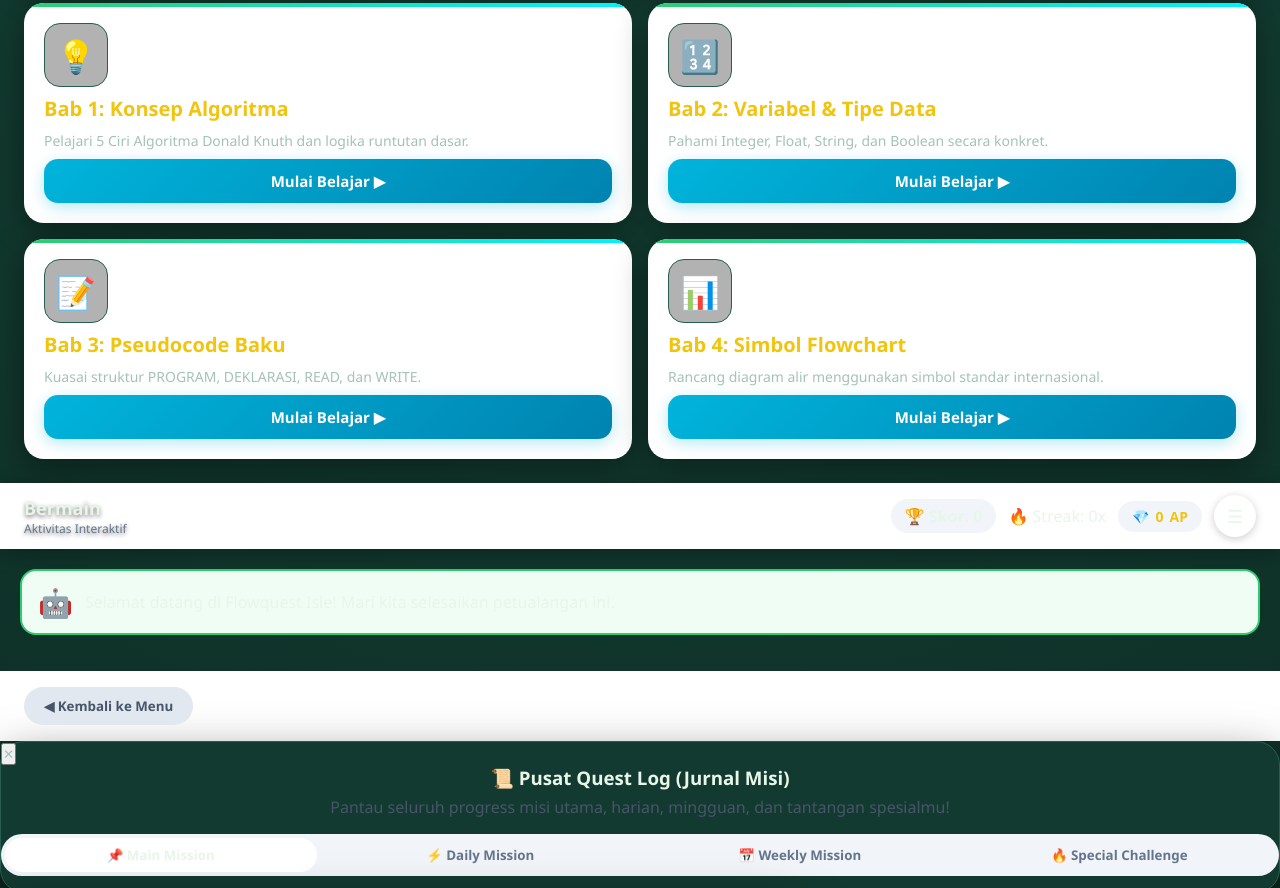
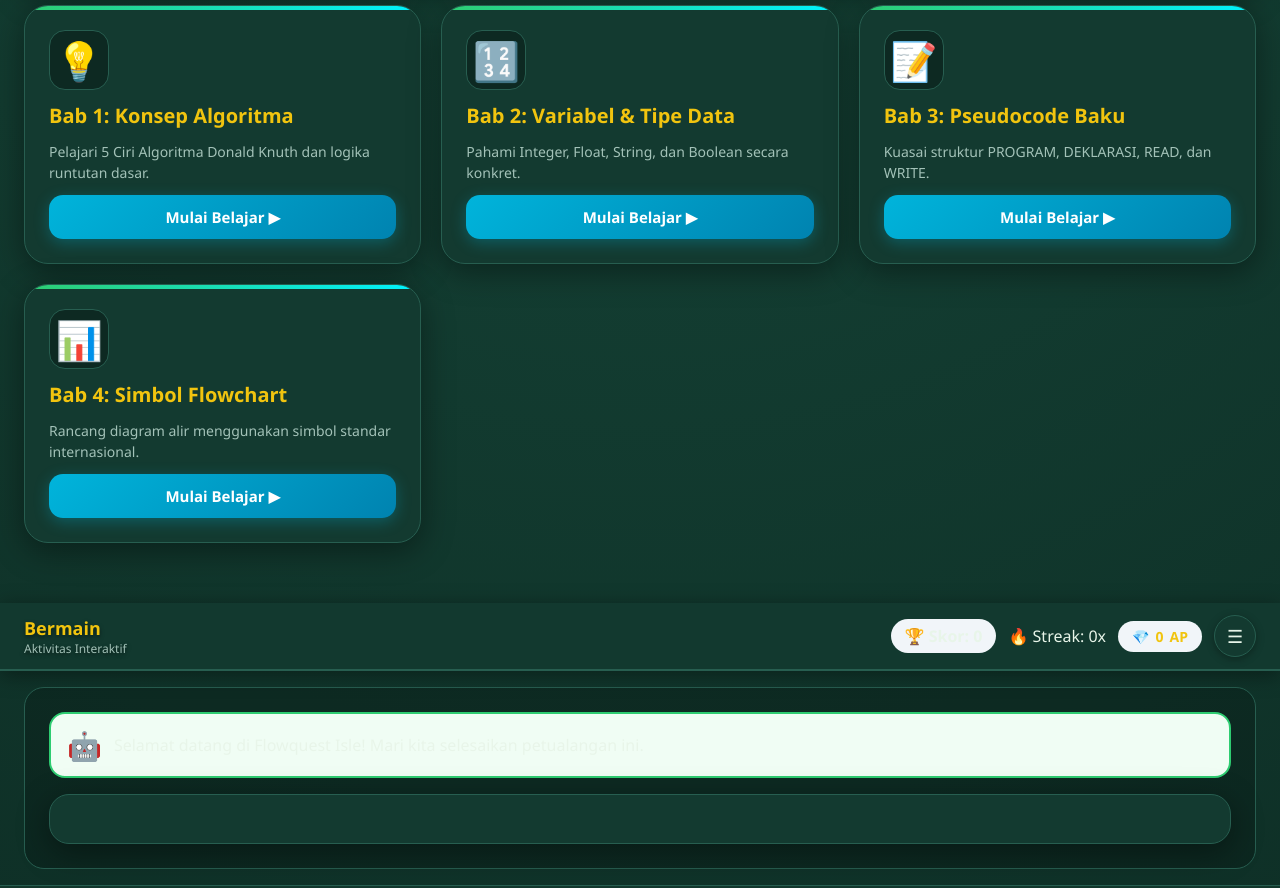
Before and after one commit to WawanSatriawan26/ALGORITMA-FLOW-, a plain HTML site: page index.html in a window 1280 px wide. Shown: the part 372-1260 px from the top of the page. Drawn offline with Linux system fonts and the light colour scheme; files that its build step writes are made by us from their sources.

Commit message:
Update game.css

```diff
--- a/css/game.css
+++ b/css/game.css
@@ -1,88 +1,196 @@
+/* ==========================================================================
+   ALGO FLOW QUEST — GAME.CSS (DARK EMERALD THEME)
+   ========================================================================== */
+
+/* TOPBAR NAVIGASI GAME */
 .topbar {
   display: flex;
   align-items: center;
   gap: 12px;
   padding: 12px 24px;
-  background: #FFFFFF;
-  border-bottom: 2px solid var(--garis);
+  background: rgba(19, 58, 48, 0.9);
+  backdrop-filter: blur(10px);
+  border-bottom: 2px solid var(--border-color);
+  box-shadow: 0 4px 20px rgba(0, 0, 0, 0.4);
+  position: sticky;
+  top: 0;
+  z-index: 100;
 }
 
 .judul-bar {
   font-weight: 900;
   font-size: 18px;
-  color: var(--primary-tua);
+  color: var(--accent-gold);
+  text-shadow: 0 2px 4px rgba(0, 0, 0, 0.5);
 }
 
 .judul-bar small {
   display: block;
   font-size: 12px;
-  color: #64748B;
+  color: var(--text-muted);
+  font-weight: 400;
 }
 
-.spacer { flex: 1; }
+.spacer {
+  flex: 1;
+}
 
 .icon-btn {
   width: 42px;
   height: 42px;
   border-radius: 50%;
-  border: 2px solid var(--garis);
-  background: #FFFFFF;
+  border: 1px solid var(--border-color);
+  background: var(--bg-card);
+  color: var(--text-light);
   cursor: pointer;
   font-size: 18px;
+  display: flex;
+  align-items: center;
+  justify-content: center;
+  transition: all 0.2s ease;
+  box-shadow: 0 2px 8px rgba(0, 0, 0, 0.3);
 }
 
+.icon-btn:hover {
+  background: var(--accent-green);
+  color: #000;
+  transform: scale(1.08);
+}
+
+/* CONTAINER UTAMA KONTEN GAME & MODUL */
 .content-scroll {
   flex: 1;
   overflow-y: auto;
-  padding-bottom: 24px;
+  padding-bottom: 30px;
 }
 
 .modules-grid {
   display: grid;
-  grid-template-columns: repeat(2, 1fr);
-  gap: 16px;
-  padding: 0 24px;
+  grid-template-columns: repeat(auto-fit, minmax(300px, 1fr));
+  gap: 20px;
+  padding: 0 24px 30px 24px;
 }
 
 .mod-card {
-  background: #FFFFFF;
-  border: 2px solid var(--garis);
-  border-radius: 20px;
-  padding: 20px;
+  background: var(--bg-card);
+  border: 1px solid var(--border-color);
+  border-radius: 24px;
+  padding: 24px;
   display: flex;
   flex-direction: column;
-  gap: 8px;
+  gap: 12px;
   cursor: pointer;
-  transition: transform 0.2s;
+  transition: all 0.3s cubic-bezier(0.175, 0.885, 0.32, 1.275);
+  box-shadow: var(--shadow-glow);
+  position: relative;
+  overflow: hidden;
+}
+
+.mod-card::before {
+  content: '';
+  position: absolute;
+  top: 0;
+  left: 0;
+  width: 100%;
+  height: 4px;
+  background: linear-gradient(90deg, var(--accent-green), var(--accent-cyan));
 }
 
 .mod-card:hover {
-  transform: translateY(-4px);
-  border-color: var(--primary);
+  transform: translateY(-6px);
+  border-color: var(--accent-green);
+  background: var(--bg-card-hover);
+  box-shadow: 0 12px 30px rgba(46, 204, 113, 0.2);
 }
 
-.mod-icon { font-size: 32px; }
+.mod-icon {
+  font-size: 38px;
+  background: rgba(0, 0, 0, 0.3);
+  width: 60px;
+  height: 60px;
+  display: flex;
+  align-items: center;
+  justify-content: center;
+  border-radius: 16px;
+  border: 1px solid var(--border-color);
+}
 
+.mod-card h3 {
+  font-size: 20px;
+  color: var(--accent-gold);
+  font-weight: 800;
+}
+
+.mod-card p {
+  font-size: 14px;
+  color: var(--text-muted);
+  line-height: 1.5;
+  flex: 1;
+}
+
+/* AREA PANGGUNG GAME / MINI GAME STAGE */
 .stage-container {
   flex: 1;
   position: relative;
-  padding: 20px;
+  padding: 24px;
   display: flex;
   flex-direction: column;
+  background: rgba(0, 0, 0, 0.2);
+  border-radius: 20px;
+  margin: 16px 24px;
+  border: 1px solid var(--border-color);
 }
 
+#bermain-content {
+  background: var(--bg-card);
+  border: 1px solid var(--border-color);
+  border-radius: 20px;
+  padding: 24px;
+  box-shadow: var(--shadow-glow);
+  color: var(--text-light);
+}
+
+/* NAVBAR BAWAAH */
 .navbar {
   padding: 16px 24px;
-  border-top: 2px solid var(--garis);
-  background: #FFFFFF;
+  border-top: 1px solid var(--border-color);
+  background: var(--glass-bg);
+  backdrop-filter: blur(10px);
 }
 
 .nav-btn {
-  padding: 10px 20px;
+  padding: 10px 22px;
   border-radius: 99px;
-  border: none;
-  font-weight: 900;
+  border: 1px solid var(--border-color);
+  font-weight: 800;
+  font-size: 14px;
   cursor: pointer;
+  transition: all 0.2s ease;
 }
 
-.nav-back { background: #E2E8F0; color: #475569; }
+.nav-back {
+  background: rgba(255, 255, 255, 0.1);
+  color: var(--text-light);
+}
+
+.nav-back:hover {
+  background: var(--border-color);
+  color: var(--accent-gold);
+}
+
+/* PENYESUAIAN MOBILE RESPONSIVE */
+@media screen and (max-width: 768px) {
+  .stage-container {
+    margin: 10px;
+    padding: 14px;
+  }
+
+  .modules-grid {
+    padding: 0 14px 20px 14px;
+    grid-template-columns: 1fr;
+  }
+
+  .navbar {
+    padding: 12px 14px;
+  }
+}
```
